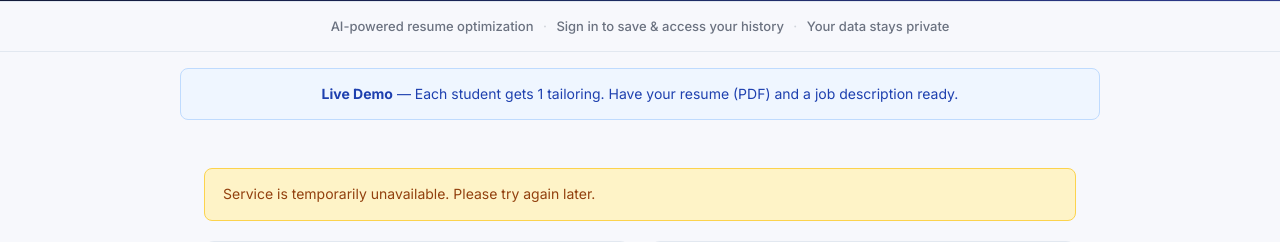
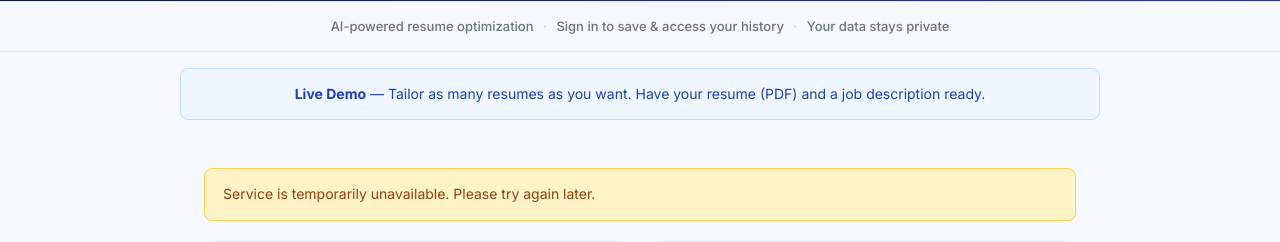
Before and after one commit to oduameh/CVtailro, a Flask app: page /?auth_error=no_email in a window 1280 px wide. Shown: the part 341-583 px from the top of the page. Run offline with Flask 3, Linux system fonts and the light colour scheme; some libraries are stand-ins or nearby versions.

Commit message:
Remove per-student limit: unlimited tailoring for demo
- Demo banner: "Tailor as many resumes as you want"
- Rate limit error: generic "system busy" instead of "1 per student"
- rate_limit_per_hour stays at 0 (unlimited) by default

Co-Authored-By: Claude Opus 4.6 (1M context) <noreply@anthropic.com>

```diff
--- a/templates/index.html
+++ b/templates/index.html
@@ -1592,7 +1592,7 @@
 
     <!-- Demo Banner -->
     <div style="background:#EFF6FF;border:1px solid #BFDBFE;border-radius:8px;padding:14px 18px;max-width:920px;margin:16px auto;text-align:center;font-size:14px;color:#1E40AF;">
-        <strong>Live Demo</strong> — Each student gets 1 tailoring. Have your resume (PDF) and a job description ready.
+        <strong>Live Demo</strong> — Tailor as many resumes as you want. Have your resume (PDF) and a job description ready.
     </div>
 
     <div class="container">
@@ -2328,7 +2328,7 @@
 
         // Rate limiting
         if (msg.match(/rate.?limit/i) || msg.match(/429/i) || msg.match(/too many requests/i)) {
-            return "You've reached your limit. Each student gets 1 tailoring during the demo.";
+            return "The system is handling a lot of requests. Please wait a moment and try again.";
         }
 
         // System at capacity
```
